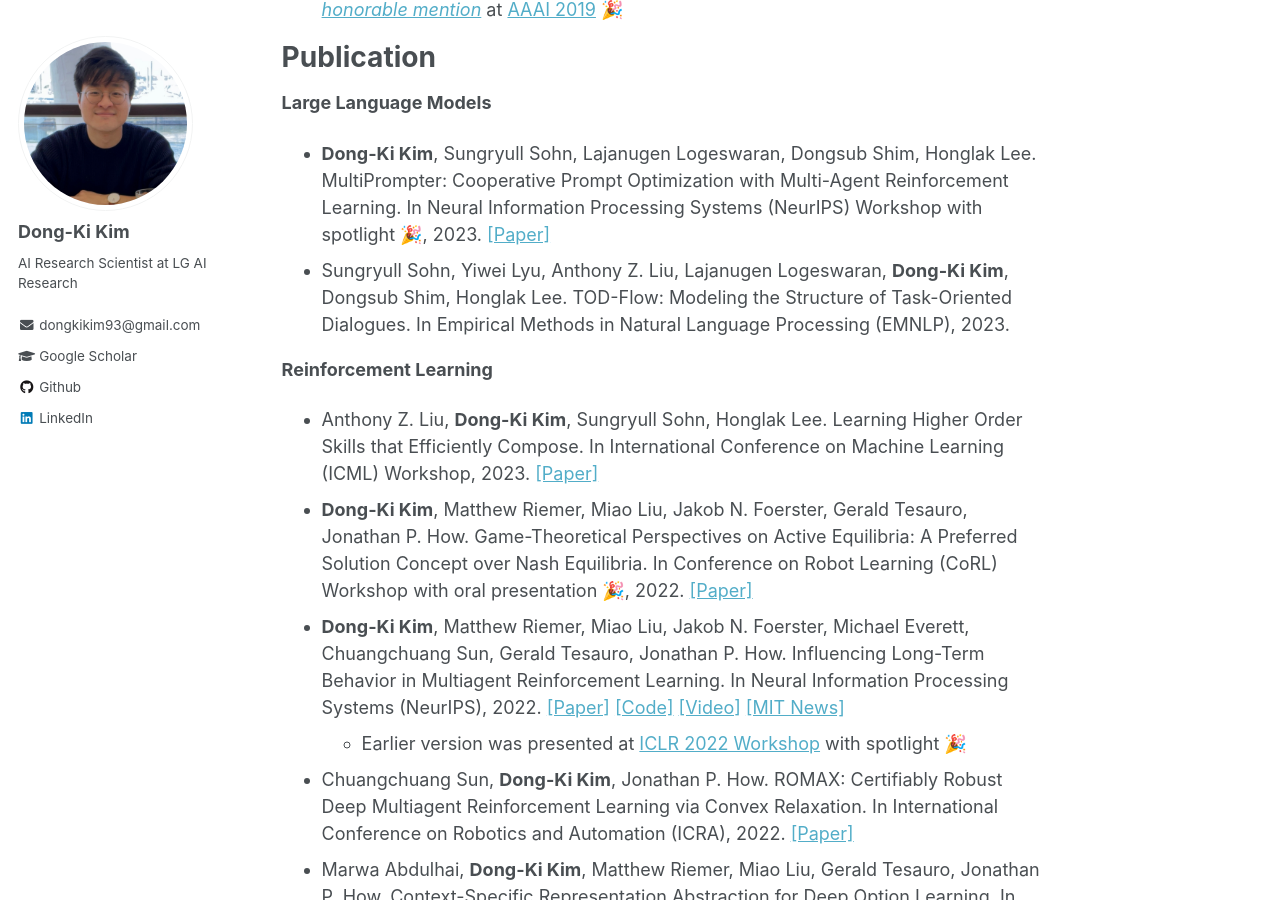
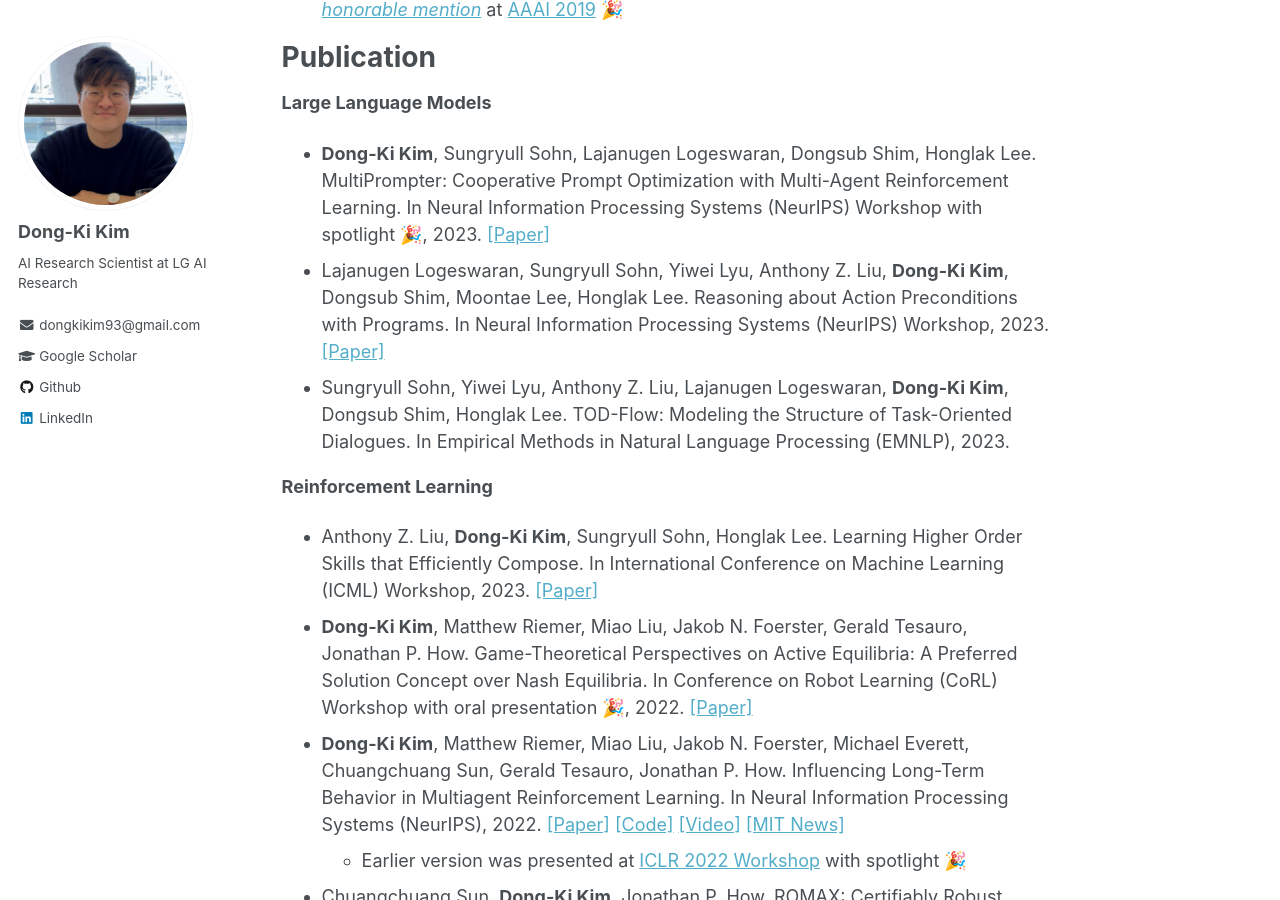
Before and after one commit to dkkim93/dkkim93.github.io, a Jekyll site: the page built from _pages/about.md, in a window 1280 px wide and 900 px high, scrolled down 807 px. Built offline with Jekyll 4.4.1, drawn with Linux system fonts in a browser that asks for light colours.

Commit message:
paper update

```diff
--- a/_pages/about.md
+++ b/_pages/about.md
@@ -29,6 +29,7 @@ Publication
 ======
 **Large Language Models**
 * **Dong-Ki Kim**, Sungryull Sohn, Lajanugen Logeswaran, Dongsub Shim, Honglak Lee. MultiPrompter: Cooperative Prompt Optimization with Multi-Agent Reinforcement Learning. In Neural Information Processing Systems (NeurIPS) Workshop with spotlight &#127881;, 2023. <a href="https://arxiv.org/pdf/2310.16730.pdf" target="_blank">[Paper]</a>
+* Lajanugen Logeswaran, Sungryull Sohn, Yiwei Lyu, Anthony Z. Liu, **Dong-Ki Kim**, Dongsub Shim, Moontae Lee, Honglak Lee. Reasoning about Action Preconditions with Programs. In Neural Information Processing Systems (NeurIPS) Workshop, 2023. <a href="https://openreview.net/pdf?id=vnhgDP4Ise" target="_blank">[Paper]</a>
 * Sungryull Sohn, Yiwei Lyu, Anthony Z. Liu, Lajanugen Logeswaran, **Dong-Ki Kim**, Dongsub Shim, Honglak Lee. TOD-Flow: Modeling the Structure of Task-Oriented Dialogues. In Empirical Methods in Natural Language Processing (EMNLP), 2023.
 
 **Reinforcement Learning**
```
